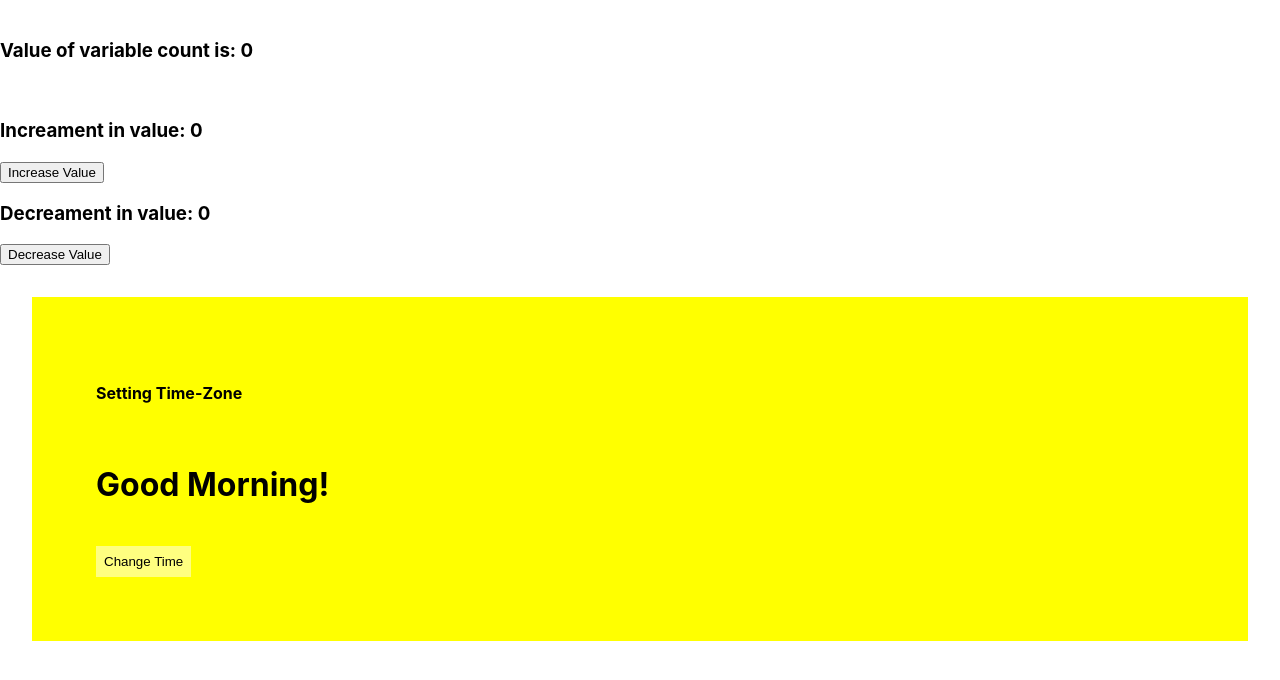
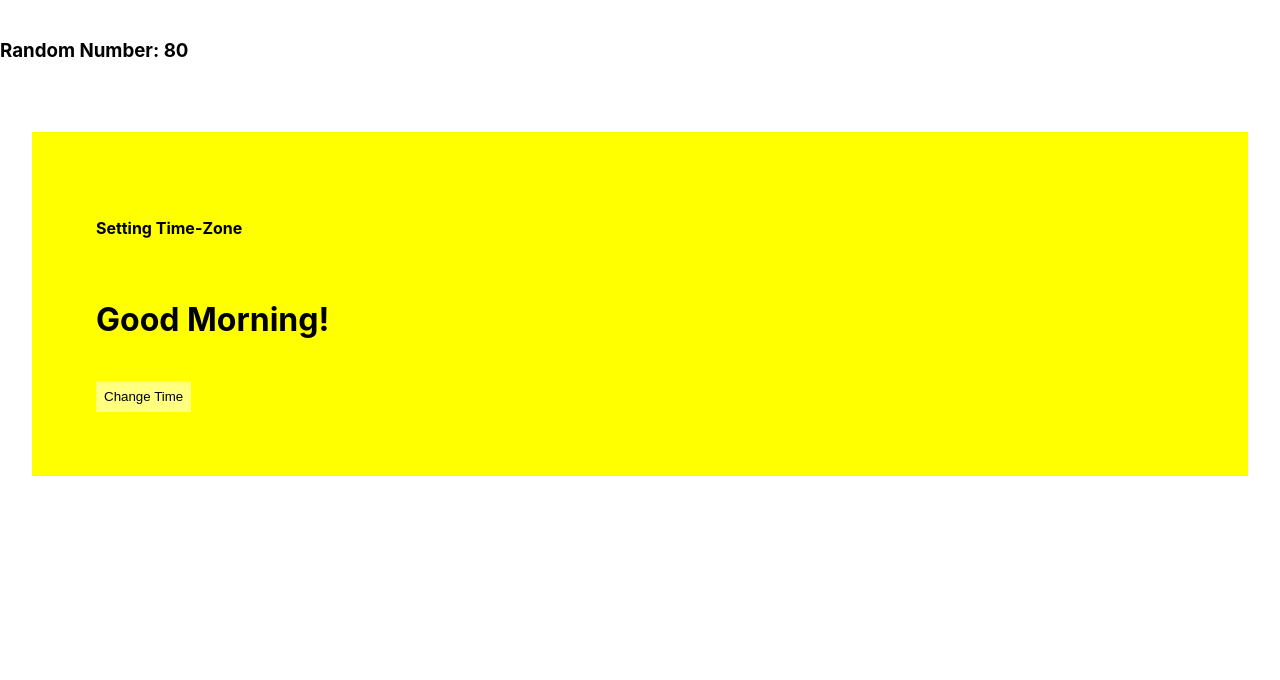
Before and after one commit to aasif112/03_learn_react, a React (Create React App) app: page / in a window 1280 px wide. Shown: the top 680 px of the page. Built offline with nearby package versions, Linux system fonts and the light colour scheme.

Commit message:
random number

```diff
--- a/src/App.js
+++ b/src/App.js
@@ -3,28 +3,18 @@
 
 import React, { useState } from 'react';
 import './App.css';
-import {Inc}  from './Increase';
-import {Dec}  from './Decrease';
 
 function App() {
-  let [count, setCount] = useState(0)
+  let RandomNum = parseInt(Math.random()*100 +1)
   let [isMorning, setMorning] = useState(true)
   return (
     <div>
     <div >
-      {/* TODO: Icreament in Value Should Apear in <Inc> & Decreament in <Dec> Components */}
       <br />
-      <h3>Value of variable count is: {count} </h3>
+      <h3>Random Number: {RandomNum} </h3>
       <br />
-      <Inc value={count}></Inc>
-      <button onClick={() => setCount(++count)}>
-        Increase Value
-      </button>
-      <br />
-      <Dec value={count} ></Dec>
-      <button onClick={() => setCount(--count)}>
-        Decrease Value
-      </button>
+
+
     </div>
 
     <div className= {`${isMorning? 'sunRise' : 'box'}`}>
--- a/src/Decrease.js
+++ /dev/null
@@ -1,14 +0,0 @@
-
-
-
-import React from "react";
-
-
-export function Dec(props) {
-    return (
-        <h3>Decreament in value: {props.value}</h3>
-    )
-}
-
-
-// export default Dec();
--- a/src/Increase.js
+++ /dev/null
@@ -1,14 +0,0 @@
-
-
-
-import React from "react";
-
-
-export function Inc(props) {
-    return (
-        <h3>Increament in value:    {props.value} </h3>
-    )
-}
-
-
-// export default Inc();
```
Also changed, not shown: src/RandomNum.js (added, +10 -0 lines).
